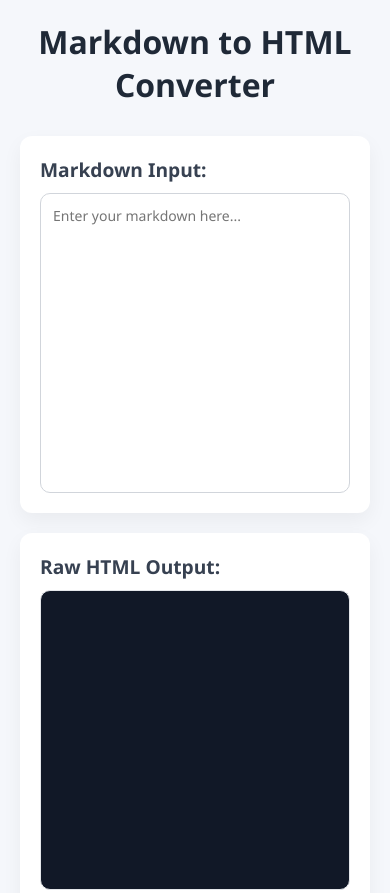
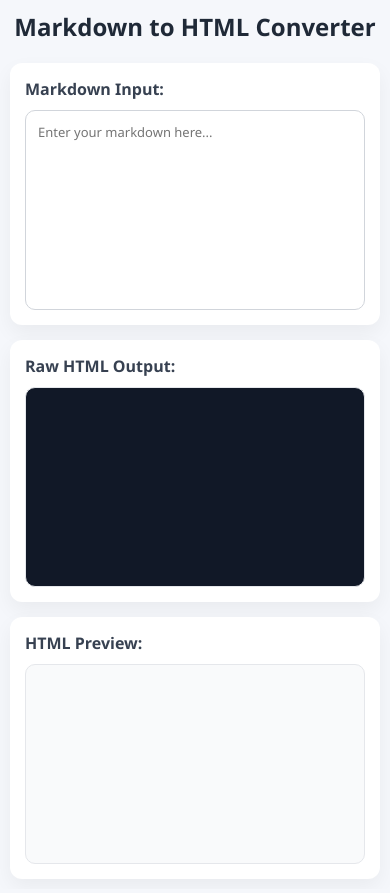
Before and after one commit to DavidescuAdriana1978/markdown-HTML-converter, a plain HTML site: page index.html in a window 390 px wide. Shown: the top 893 px of the page. Drawn offline with Linux system fonts and the light colour scheme.

Commit message:
first commit

```diff
--- a/index.html
+++ b/index.html
@@ -5,6 +5,7 @@
     <meta charset="UTF-8">
     <meta name="viewport" content="width=device-width, initial-scale=1.0">
     <title>Markdown to HTML Converter</title>
+    <link rel="icon" type="image/png" href="favicon.png">
     <link rel="stylesheet" href="style.css">
 </head>
 
--- a/script.js
+++ b/script.js
@@ -11,7 +11,7 @@ mdInput.addEventListener("input", () => {
 function convertMarkdown() {
   let markdown = mdInput.value;
 
-  // Escape HTML (basic security)
+  // Escape HTML
   markdown = markdown
     .replace(/&/g, "&amp;")
     .replace(/</g, "&lt;")
--- a/style.css
+++ b/style.css
@@ -117,3 +117,40 @@ textarea:focus {
   background: #cbd5f5;
   border-radius: 10px;
 }
+
+/* 📱 Mobile (phones) */
+@media (max-width: 768px) {
+  body {
+    padding: 10px;
+  }
+
+  h1 {
+    font-size: 1.5rem;
+    margin-bottom: 20px;
+  }
+
+  /* Stack everything in one column */
+  #container {
+    grid-template-columns: 1fr;
+    gap: 15px;
+  }
+
+  .container {
+    padding: 15px;
+  }
+
+  .container h2 {
+    font-size: 1rem;
+  }
+
+  textarea {
+    height: 200px;
+    font-size: 13px;
+  }
+
+  #html-output,
+  #preview {
+    height: 200px;
+    font-size: 13px;
+  }
+}
```
Also changed, not shown: README.md.txt (deleted), favicon.png (added), 1 other file.
